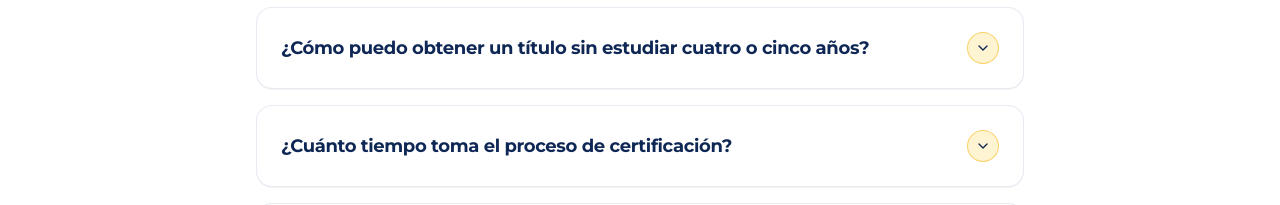
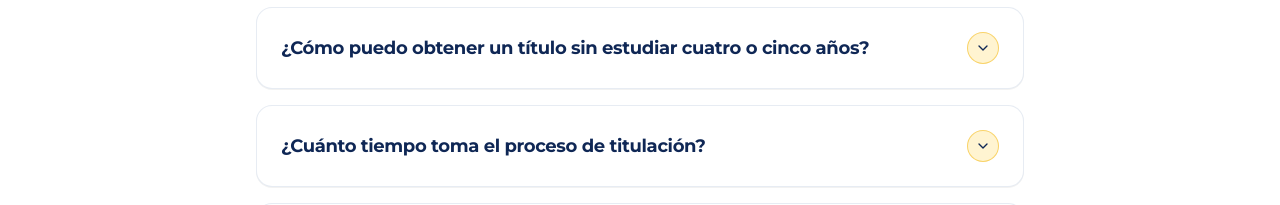
Before and after one commit to dmytro-webild/b02179c9-55a4-4431-96fc-35acbd36f5d2, a React (Vite) app: page /oferta/titulacion-por-experiencia-laboral in a window 1280 px wide. Shown: the part 4760-4965 px from the top of the page. Built offline with nearby package versions, Linux system fonts and the light colour scheme.

Commit message:
Webild agent: En la sección Preguntas frecuentes de la página Titulación p

```diff
--- a/src/pages/OfertaTitulacionExperienciaLaboralPage.tsx
+++ b/src/pages/OfertaTitulacionExperienciaLaboralPage.tsx
@@ -33,7 +33,7 @@ export default function OfertaTitulacionExperienciaLaboralPage() {
       answer: "Porque este procedimiento reconoce conocimientos previamente adquiridos. No consiste en cursar una licenciatura tradicional en menos tiempo. Debes demostrar esos conocimientos a través de las evaluaciones establecidas."
     },
     {
-      question: "¿Cuánto tiempo toma el proceso de certificación?",
+      question: "¿Cuánto tiempo toma el proceso de titulación?",
       answer: "La preparación académica y la presentación de las evaluaciones pueden realizarse en un periodo aproximado de 1 a 4 meses, dependiendo de tu avance y de las fechas disponibles. Una vez acreditadas las evaluaciones y cumplidos los requisitos correspondientes, comienza el proceso de expedición del título y la cédula profesional, cuyos tiempos son adicionales y dependen de las autoridades competentes."
     },
     {
```
